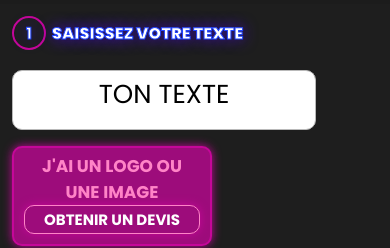
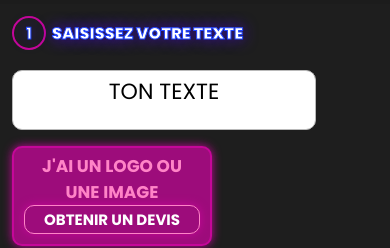
Before and after one commit to DrusJs/.Neon, a plain HTML site: page index.html in a window 390 px wide. Shown: the part 468-716 px from the top of the page. Drawn offline with Linux system fonts and the light colour scheme; a web font is replaced by a local one.

Commit message:
fix font size

```diff
--- a/css/style.css
+++ b/css/style.css
@@ -630,7 +630,7 @@ img {
     border-radius: 10px;
     color: #000000;
     font-family: var(--font-poppins);
-    font-size: 32px;
+    font-size: 28px;
     outline: none;
     margin-right: 26px;
 }
@@ -978,7 +978,7 @@ img {
         margin-right: 0;
         height: 60px;
         padding: 10px 20px;
-        font-size: 26px;
+        font-size: 22px;
     }
     .absolute-total-price {
         font-size: 28px;
```
